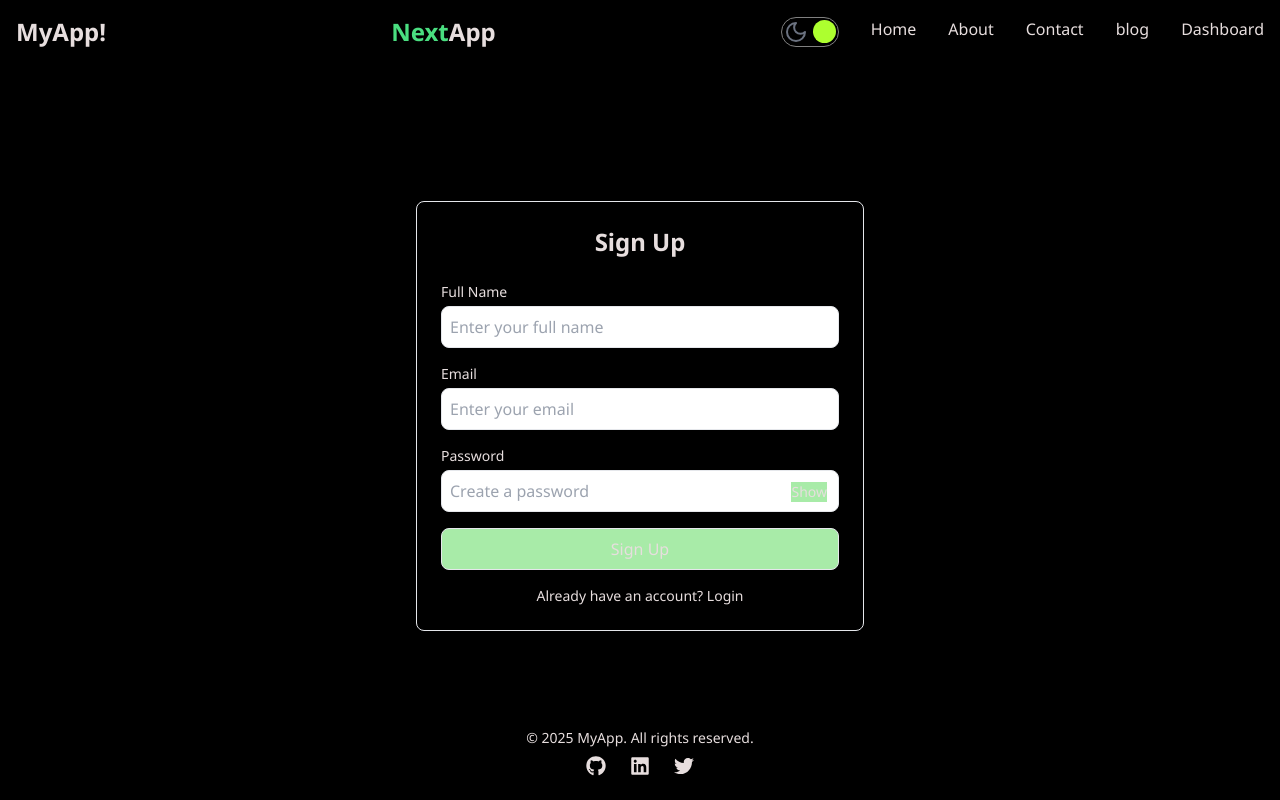
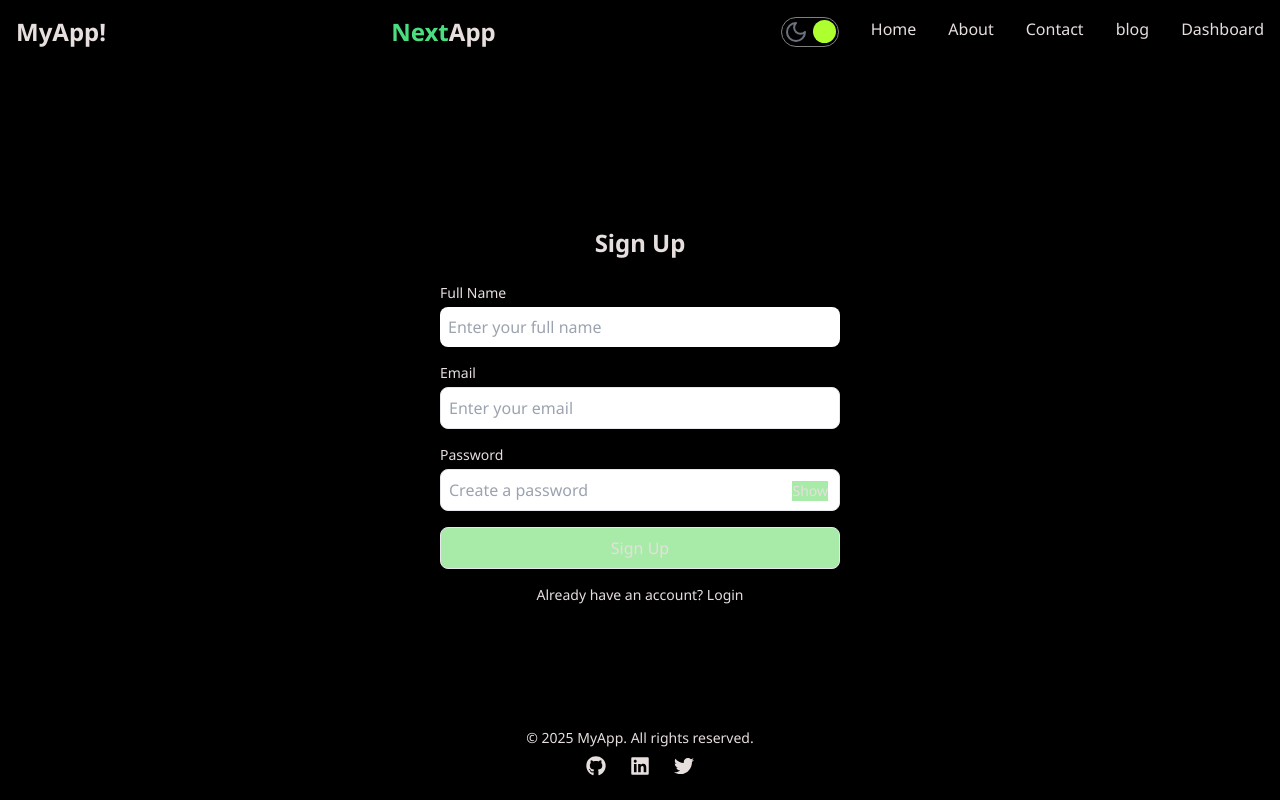
Before and after one commit to mudasser131/nextblogapp, a Next.js app: page /dashboard/register in a window 1280 px wide. Built offline with nearby package versions, Linux system fonts and the light colour scheme.

Commit message:
made chnages in loginn and signup page

```diff
--- a/src/app/dashboard/login/page.jsx
+++ b/src/app/dashboard/login/page.jsx
@@ -6,7 +6,7 @@ const Login = () => {
 
   return (
     <div className="flex min-h-[80vh] items-center justify-center px-4 pt-16">
-      <div className="w-full max-w-md p-6 rounded-lg shadow-md border">
+      <div className="w-full max-w-md p-6 rounded-lg shadow-md ">
         <h2 className="text-2xl font-bold text-center">Login</h2>
 
         <form className="mt-6 space-y-4">
@@ -43,7 +43,7 @@ const Login = () => {
           {/* Login Button */}
           <button
             type="submit"
-            className="w-full p-2 rounded-lg border"
+            className="w-full p-2 rounded-lg "
           >
             Sign In
           </button>
--- a/src/app/dashboard/register/page.jsx
+++ b/src/app/dashboard/register/page.jsx
@@ -6,7 +6,7 @@ const Register = () => {
 
   return (
     <div className="flex min-h-[80vh] items-center justify-center px-4 pt-16">
-      <div className="w-full max-w-md p-6 rounded-lg shadow-md border">
+      <div className="w-full max-w-md p-6 rounded-lg shadow-md ">
         <h2 className="text-2xl font-bold text-center">Sign Up</h2>
 
         <form className="mt-6 space-y-4">
@@ -15,7 +15,7 @@ const Register = () => {
             <label className="block text-sm font-medium">Full Name</label>
             <input
               type="text"
-              className="w-full mt-1 p-2 border rounded-lg focus:ring-2 focus:outline-none"
+              className="w-full mt-1 p-2  rounded-lg focus:ring-2 focus:outline-none"
               placeholder="Enter your full name"
               required
             />
```
